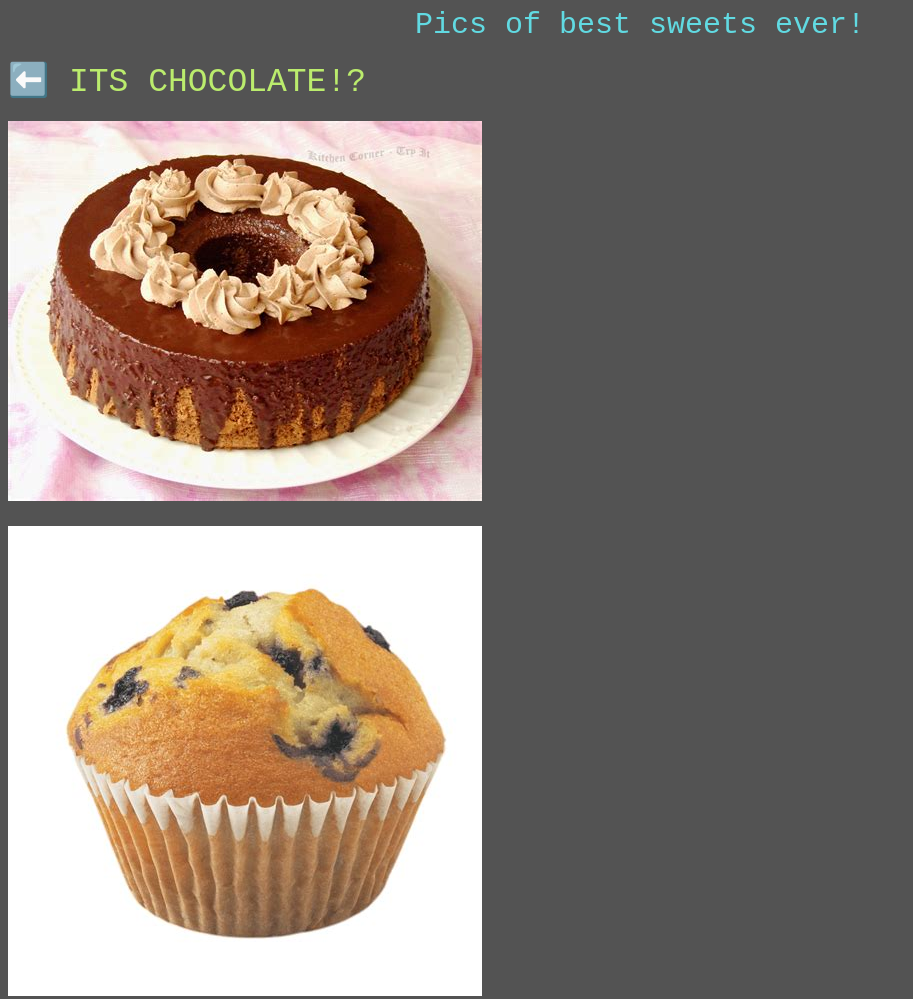
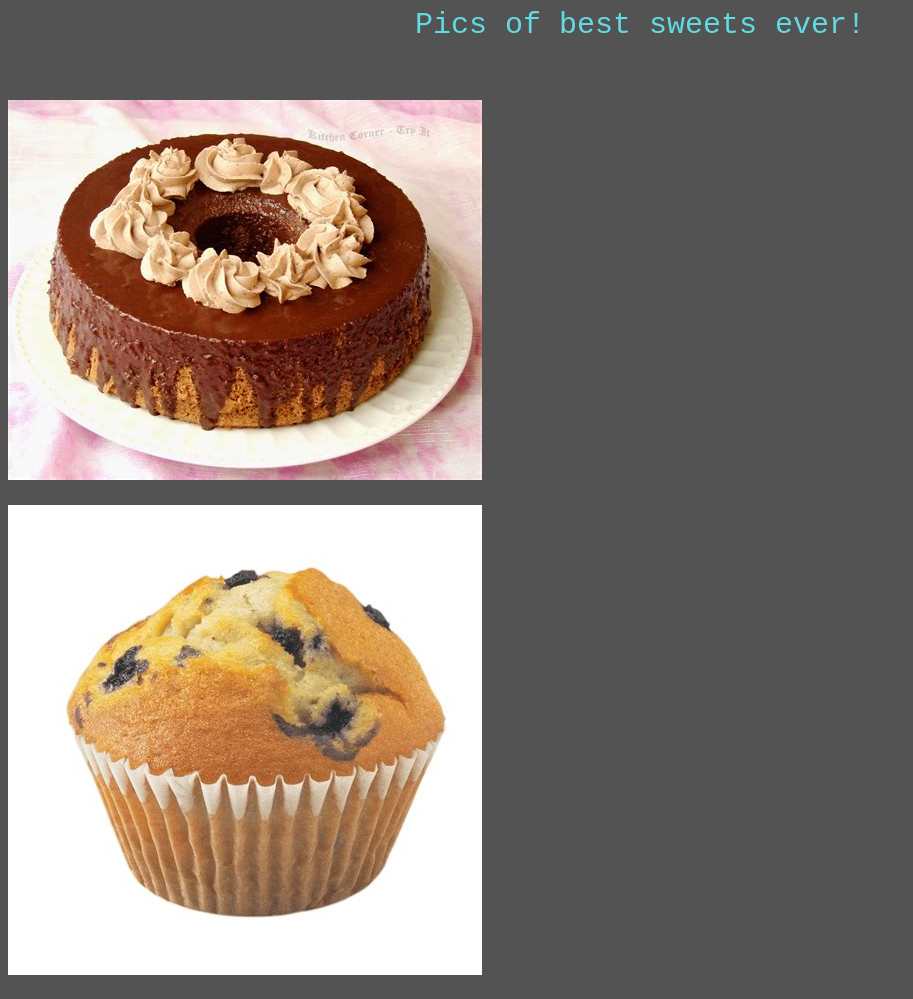
Before and after one commit to James4312/Pastery-Bakery-WIP, a plain HTML site: page index.html in a window 1280 px wide. Shown: the top 999 px of the page, without its empty margins (0-913 px from the left). Drawn offline with Linux system fonts and the light colour scheme.

Commit message:
Update index.html

```diff
--- a/index.html
+++ b/index.html
@@ -36,7 +36,7 @@
     <main>
       <body>
         <p class="normal-text">
-          <label class="what-the"> ⬅️ ITS CHOCOLATE!?</label>
+
           <br></br>
           <img src="chocolate_chiffon_cake.jpeg"></img>
           <br></br>
```
